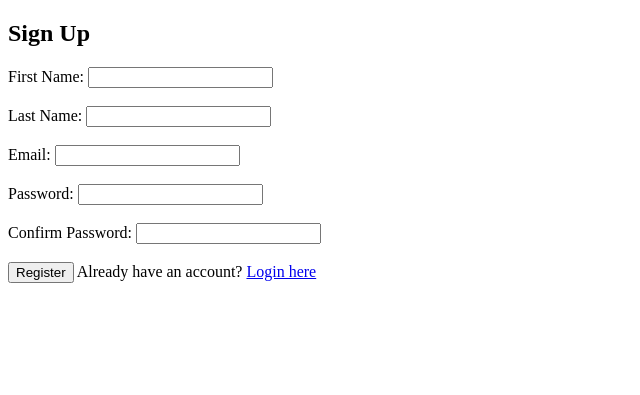
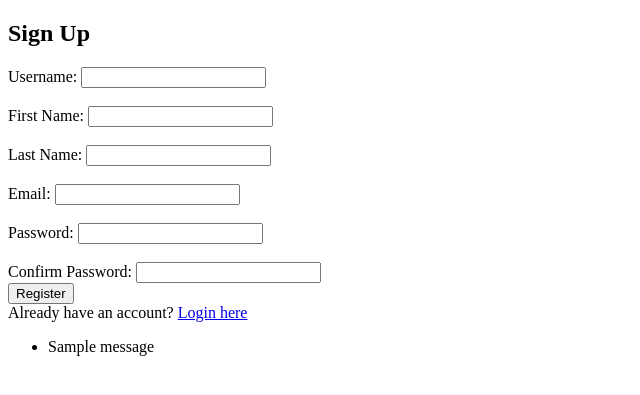
Before and after one commit to Arshad-khan05/FinTrack, a Django app: page /signup/ in a window 1280 px wide. Shown: the top 395 px of the page, without its empty margins (0-640 px from the left). Run offline with Django 5.2, Linux system fonts and the light colour scheme; tables that the repository leaves empty hold one stand-in row (values such as "Sample post"); one stand-in notice (Sample message) is shown.

Commit message:
Signup Feature Added

```diff
--- a/login/templates/signup.html
+++ b/login/templates/signup.html
@@ -9,6 +9,8 @@
     <form method="post">
         {% csrf_token %}
         <h2>Sign Up</h2>
+        <label for="username">Username:</label>
+        <input type="text" id="username" name="username" required><br><br>
         <label for="firstname">First Name:</label>
         <input type="text" id="firstname" name="firstname" required><br><br>
         <label for="lastname">Last Name:</label>
@@ -18,11 +20,19 @@
         <label for="password">Password:</label>
         <input type="password" id="password" name="password" required><br><br>
         <label for="confirm-password">Confirm Password:</label>
-        <input type="password" id="confirm-password" name="confirm-password" required><br><br>
-        <button type="submit">Register</button>
+        <input type="password" id="confirm-password" name="confirm-password" required><br>
+        <button type="submit">Register</button><br>
 
         <label for="login">Already have an account?</label>
         <a href="/login">Login here</a>
     </form>
+
+    {% if messages %}
+        <ul>
+            {% for message in messages %}
+                <li>{{ message }}</li>
+            {% endfor %}
+        </ul>
+    {% endif %}
 </body>
 </html>
--- a/login/views.py
+++ b/login/views.py
@@ -1,13 +1,49 @@
 from django.shortcuts import render
-
+from django.contrib.auth import authenticate, login
+from django.shortcuts import redirect
+from django.contrib.auth.models import User
+from django.contrib import messages as message
 # Create your views here.
 def render_homepage(request):
     return render(request, 'index.html')
 
 def render_login_page(request):
+    if request.method == 'POST':
+        username = request.POST.get('username')
+        password = request.POST.get('password')
+
+        user = authenticate(username=username, password=password)
+
+        if user is not None:
+            login(request, user)
+            return redirect('/')
     return render(request, 'login.html')
 
 def render_signup_page(request):
+    if request.method == 'POST':
+        first_name = request.POST.get('firstname')
+        last_name = request.POST.get('lastname')
+        email = request.POST.get('email')
+        username = request.POST.get('username')
+        password = request.POST.get('password')
+        confirm_password = request.POST.get('confirm-password')
+
+        if User.objects.filter(username=username).exists():
+            message.info(request, "Username already taken.")
+            return render(request, 'signup.html')
+
+        if User.objects.filter(email=email).exists():
+            message.info(request, "Email already registered.")
+            return render(request, 'signup.html')
+
+        if password != confirm_password:
+            message.info(request, "Passwords do not match.")
+            return render(request, 'signup.html')
+
+        user = User.objects.create_user(username=username, password=password, email=email, first_name=first_name, last_name=last_name)
+        user.save()
+        return redirect('login')
+
     return render(request, 'signup.html')
 
 def render_reset_password_page(request):
```
Also changed, not shown: FinTrack/settings.py (+6 -2 lines).
